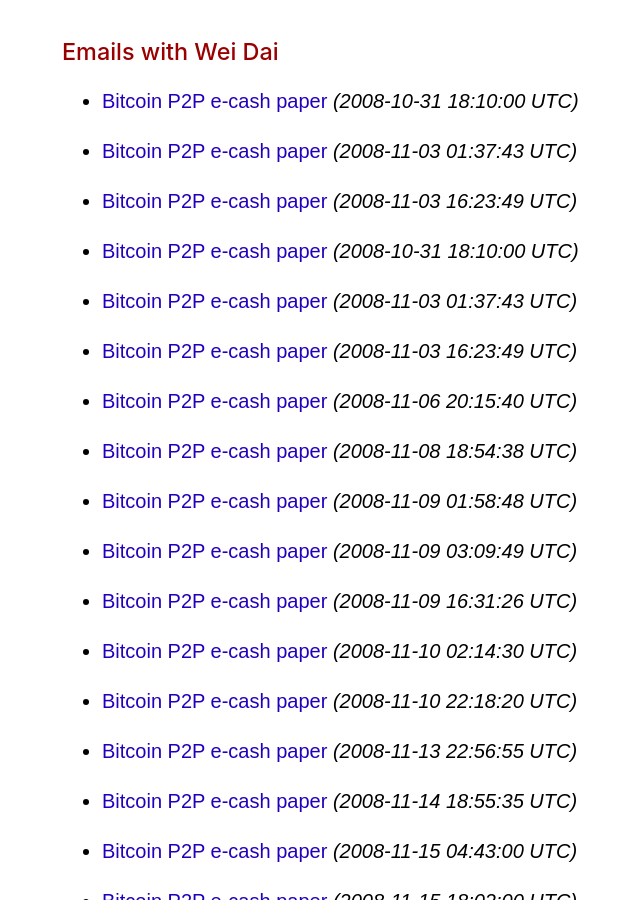
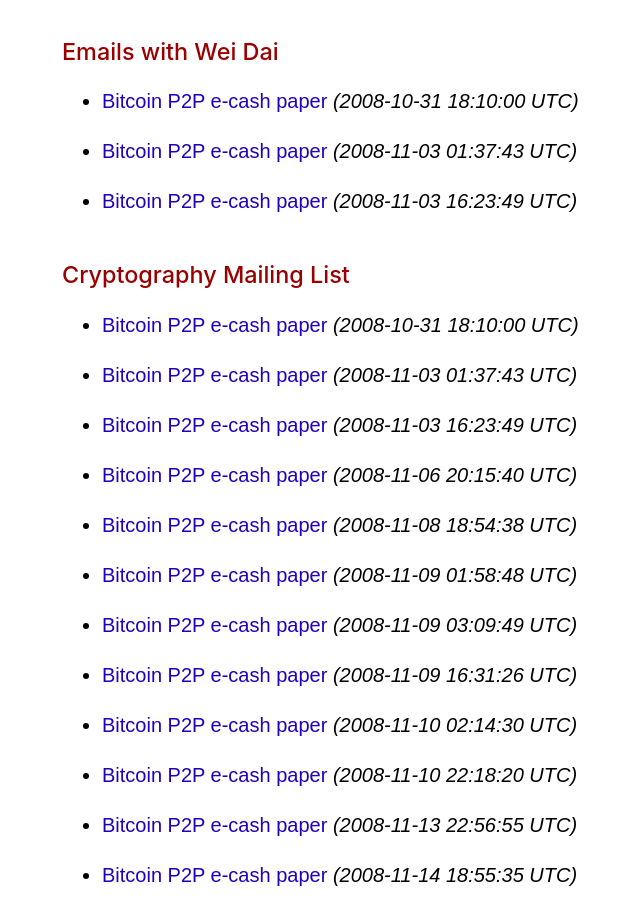
Before and after one commit to nakamotostudies/nakamotostudies.github.io, a Jekyll site: the page built from index.md, in a window 1280 px wide and 900 px high, scrolled down 452 px. Shown: the whole window, without its empty margins (28-668 px from the left). Built offline with Jekyll 4.4.1, drawn with Linux system fonts in a browser that asks for light colours.

Commit message:
Update index.md

```diff
--- a/index.md
+++ b/index.md
@@ -37,7 +37,7 @@ If you want the announcements and opportunities that I never post publicly, get
 <li><a href="/emails/cryptography/2/">Bitcoin P2P e-cash paper</a> <em>(2008-11-03 01:37:43 UTC)</em></li>
 
 <li><a href="/emails/cryptography/3/">Bitcoin P2P e-cash paper</a> <em>(2008-11-03 16:23:49 UTC)</em></li></ul>
-
+<h3>Cryptography Mailing List</h3>
 <ul>
 
 <li><a href="/emails/cryptography/1/">Bitcoin P2P e-cash paper</a> <em>(2008-10-31 18:10:00 UTC)</em></li>
```
